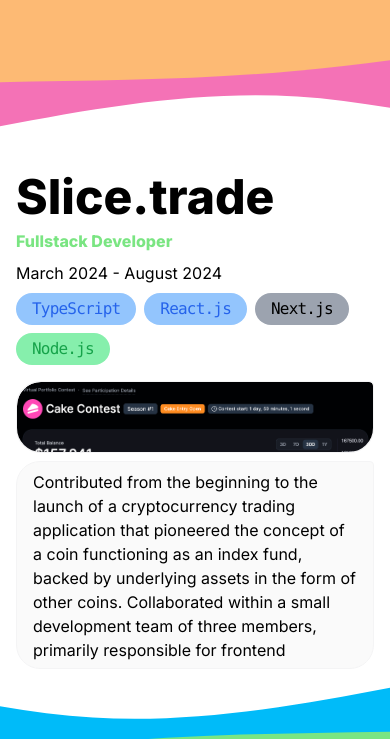
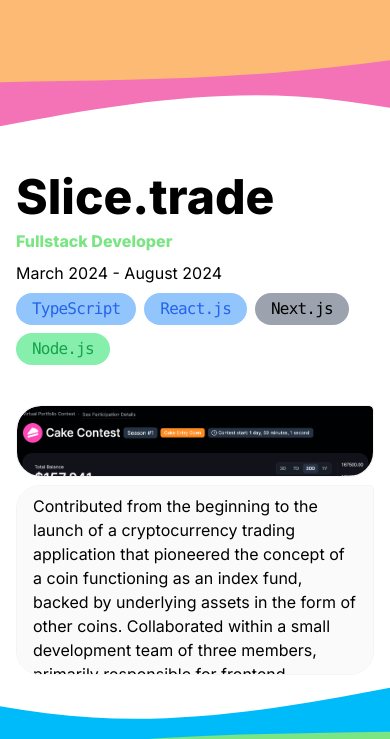
Before and after one commit to RebeccaFransson/portfolio, a Next.js app: page / in a window 390 px wide. Shown: the part 1425-2164 px from the top of the page. Built offline with nearby package versions, Linux system fonts and the light colour scheme.

Commit message:
fixed height for text again

```diff
--- a/app/_components/resumeJobContainer.tsx
+++ b/app/_components/resumeJobContainer.tsx
@@ -20,7 +20,7 @@
   const firstImage = employment.images[0];
 
   return (
-    <div className="flex sm:flex-row flex-col gap-4 sm:gap-16 w-full justify-start sm:justify-between min-h-[550px] snap-always snap-center sm:snap-end last:mb-[500px] first:pt-[150px] sm:first:pt-[200px]">
+    <div className="flex sm:flex-row flex-col gap-10 sm:gap-16 w-full justify-start sm:justify-between min-h-[550px] snap-always snap-center sm:snap-end last:mb-[500px] first:pt-[150px] sm:first:pt-[200px]">
       <div className="flex flex-col gap-2 sm:h-full md:min-w-[490px]">
         <h3 className="text-black dark:text-white font-extrabold text-5xl sm:text-6xl">
           {employment.company}
@@ -65,17 +65,11 @@
         <div
           className={`flex flex-col gap-2 bg-zinc-50 dark:bg-zinc-900 border border-zinc-100 dark:border-zinc-800 rounded-3xl rounded-tr w-fit  ${
             !imageInFocus
-              ? "py-2 sm:py-6 px-4 sm:px-6"
-              : "px-4 sm:px-6 py-2 hover:py-3"
-          } transition-all cursor-pointer overflow-scroll`}
+              ? "py-2 sm:py-6 px-4 sm:px-6 max-h-[190px] sm:max-h-[250px] overflow-y-auto"
+              : "px-4 sm:px-6 py-2 hover:py-3 max-h-[70px]  overflow-clip"
+          } transition-all cursor-pointer `}
         >
-          <div
-            className={` transition-all ${
-              !imageInFocus
-                ? "max-h-[190px]  overflow-scroll"
-                : "max-h-[70px]  overflow-clip"
-            }  `}
-          >
+          <div className={` transition-all ${!imageInFocus ? "" : ""}  `}>
             {employment.description}
           </div>
         </div>
```
